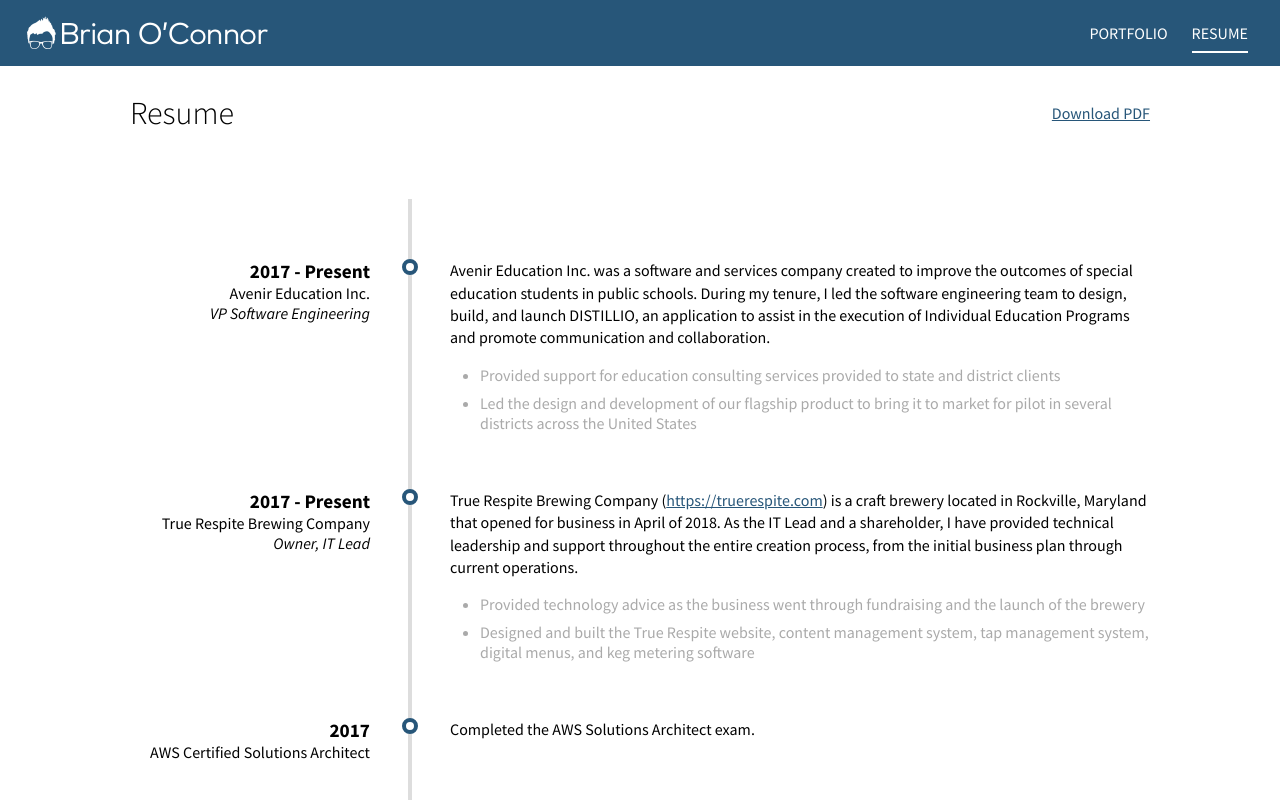
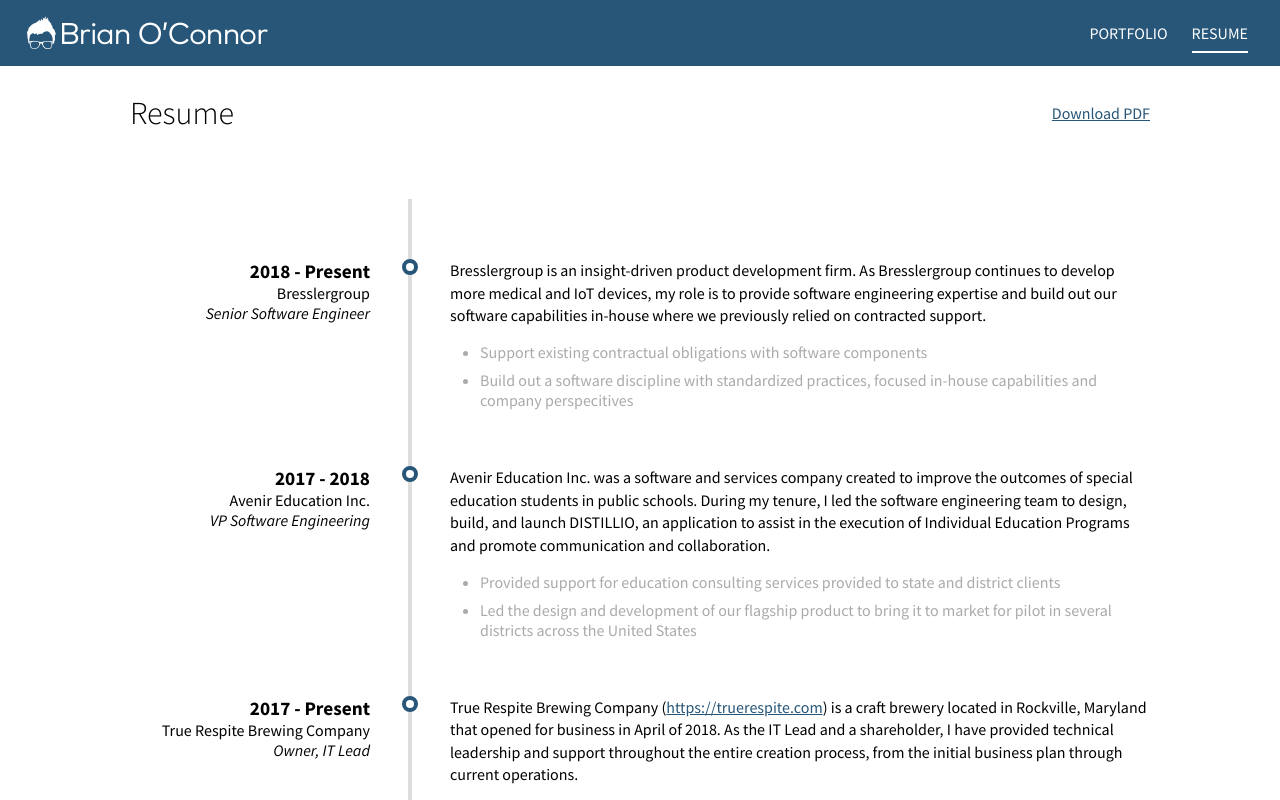
Before and after one commit to gtg489w/BrianPOConnor, an Angular app: page /resume in a window 1280 px wide. Shown: the top 800 px of the page. Built offline with nearby package versions, Linux system fonts and the light colour scheme.

Commit message:
Updated resume

```diff
--- a/src/app/pages/resume/resume.component.html
+++ b/src/app/pages/resume/resume.component.html
@@ -10,11 +10,28 @@
 	<div class="timeline-container">
 		<div class="timeline">
 
+			<!-- Bresslergroup -->
+
+			<div class="timeline-item">
+				<div class="timeline-title">
+					<h3>2018 - Present</h3>
+					<div class="timeline-title-company">Bresslergroup</div>
+					<div class="timeline-title-title">Senior Software Engineer</div>
+				</div>
+				<div class="timeline-content">
+					<p>Bresslergroup is an insight-driven product development firm. As Bresslergroup continues to develop more medical and IoT devices, my role is to provide software engineering expertise and build out our software capabilities in-house where we previously relied on contracted support.</p>
+					<ul>
+						<li>Support existing contractual obligations with software components</li>
+						<li>Build out a software discipline with standardized practices, focused in-house capabilities and company perspecitives</li>
+					</ul>
+				</div>
+			</div>
+
 			<!-- Avenir Education -->
 
 			<div class="timeline-item">
 				<div class="timeline-title">
-					<h3>2017 - Present</h3>
+					<h3>2017 - 2018</h3>
 					<div class="timeline-title-company">Avenir Education Inc.</div>
 					<div class="timeline-title-title">VP Software Engineering</div>
 				</div>
--- a/src/app/services/data/data.service.ts
+++ b/src/app/services/data/data.service.ts
@@ -253,7 +253,7 @@
 			alt: 'File Screen'
 		}],
 		features: [],
-		results: [{ title: `<a href="https://distillio.com/" target="_blank">https://distillio.com/</a>` }],
+		results: [{ title: `https://distillio.com/ (no longer maintained)` }],
 		tags: [ `Angular`, `OCR`, `Google Vision`, `Kotlin`, `Microservices`, `AWS`, `AWS SNS`, `AWS Route53`, `AWS Lambda`, `AWS S3`, `AWS CloudFront`, `AWS Elastic Beanstalk`, `AWS Certificate Manager`, `AWS Credentials Store`, `AWS Code Pipeline`, `AWS Cognito`, `AWS RDS`, `Adobe Photoshop`, `Adobe Illustrator`, `SEO`, `Google Analytics` ]
 	}, {
 		image: '/assets/portfolio/talentwise.png',
```
